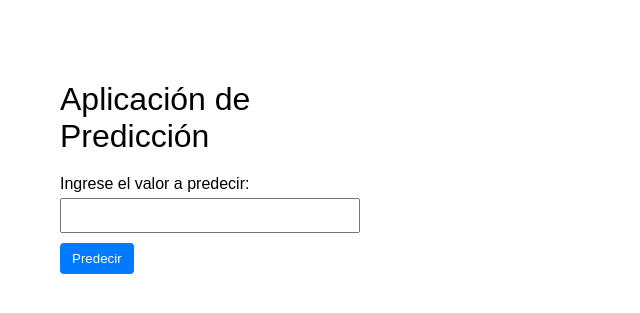
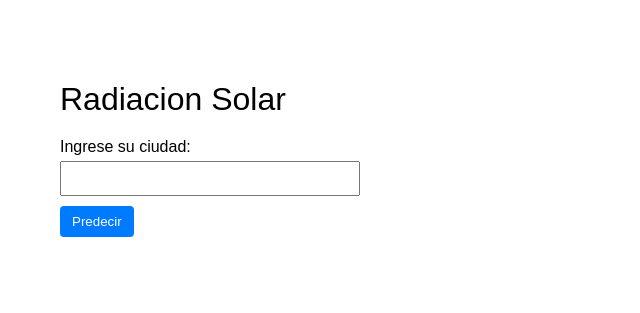
Before and after one commit to Carlosclab/talenttech2_ia, a Flask app: page / in a window 1280 px wide. Shown: the top 313 px of the page, without its empty margins (0-640 px from the left). Run offline with Flask 3, Linux system fonts and the light colour scheme; parts of the project's set-up code (start-up, migrations or seed data) failed here and were passed over.

Commit message:
primer commit

```diff
--- a/app.py
+++ b/app.py
@@ -47,4 +47,4 @@ def index():
                            bg_color=bg_color)
 
 if __name__ == "__main__":
-    app.run(debug=True)
+    app.run()
--- a/templates/index.html
+++ b/templates/index.html
@@ -53,9 +53,9 @@
 </head>
 <body style="background-color: {{ bg_color }};">
     <div class="container">
-        <h1>Aplicación de Predicción</h1>
+        <h1>Radiacion Solar</h1>
         <form method="post">
-            <label for="input_value">Ingrese el valor a predecir:</label>
+            <label for="input_value">Ingrese su ciudad:</label>
             <input type="text" name="input_value" id="input_value"/>
             <button type="submit">Predecir</button>
         </form>
```
